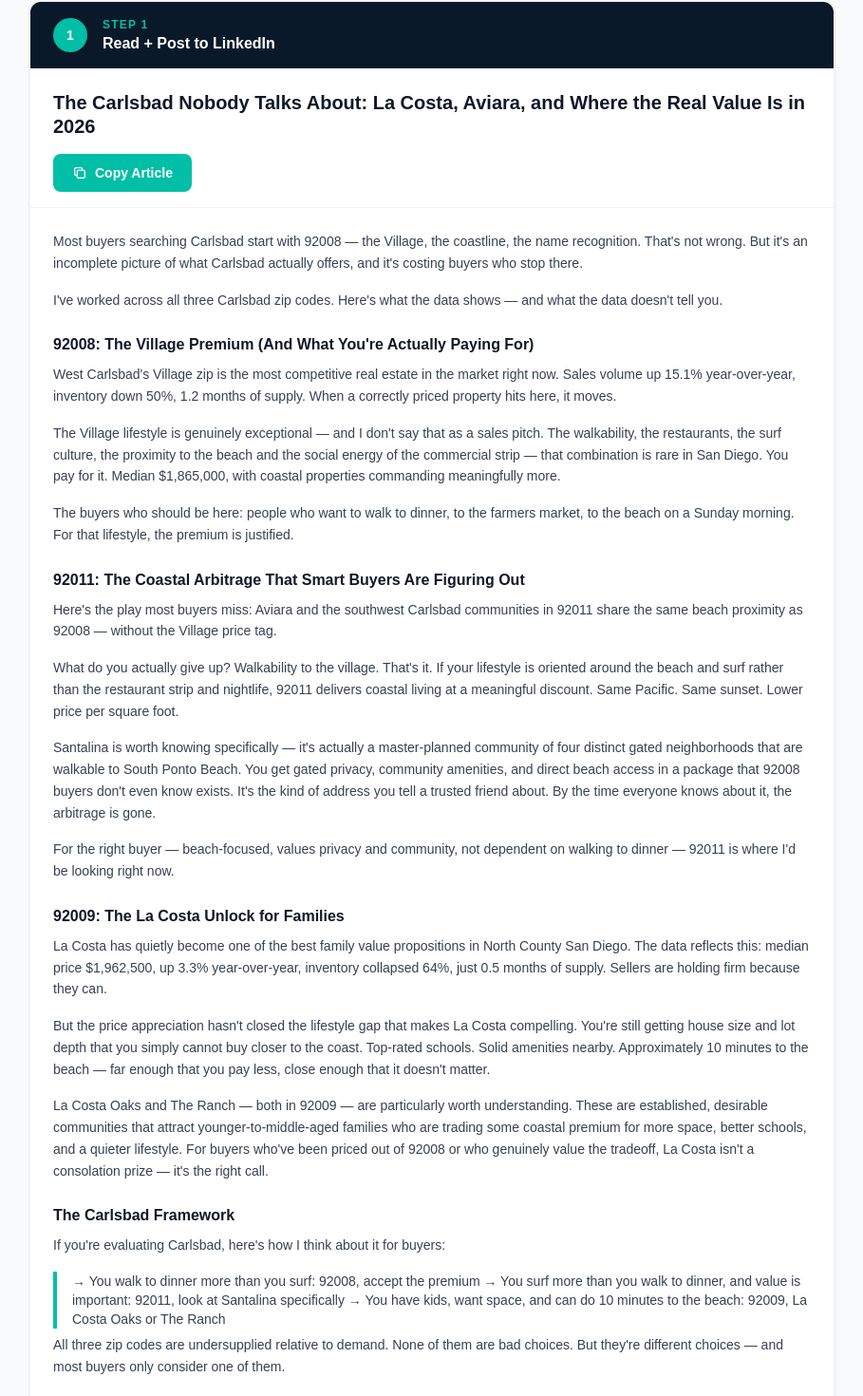
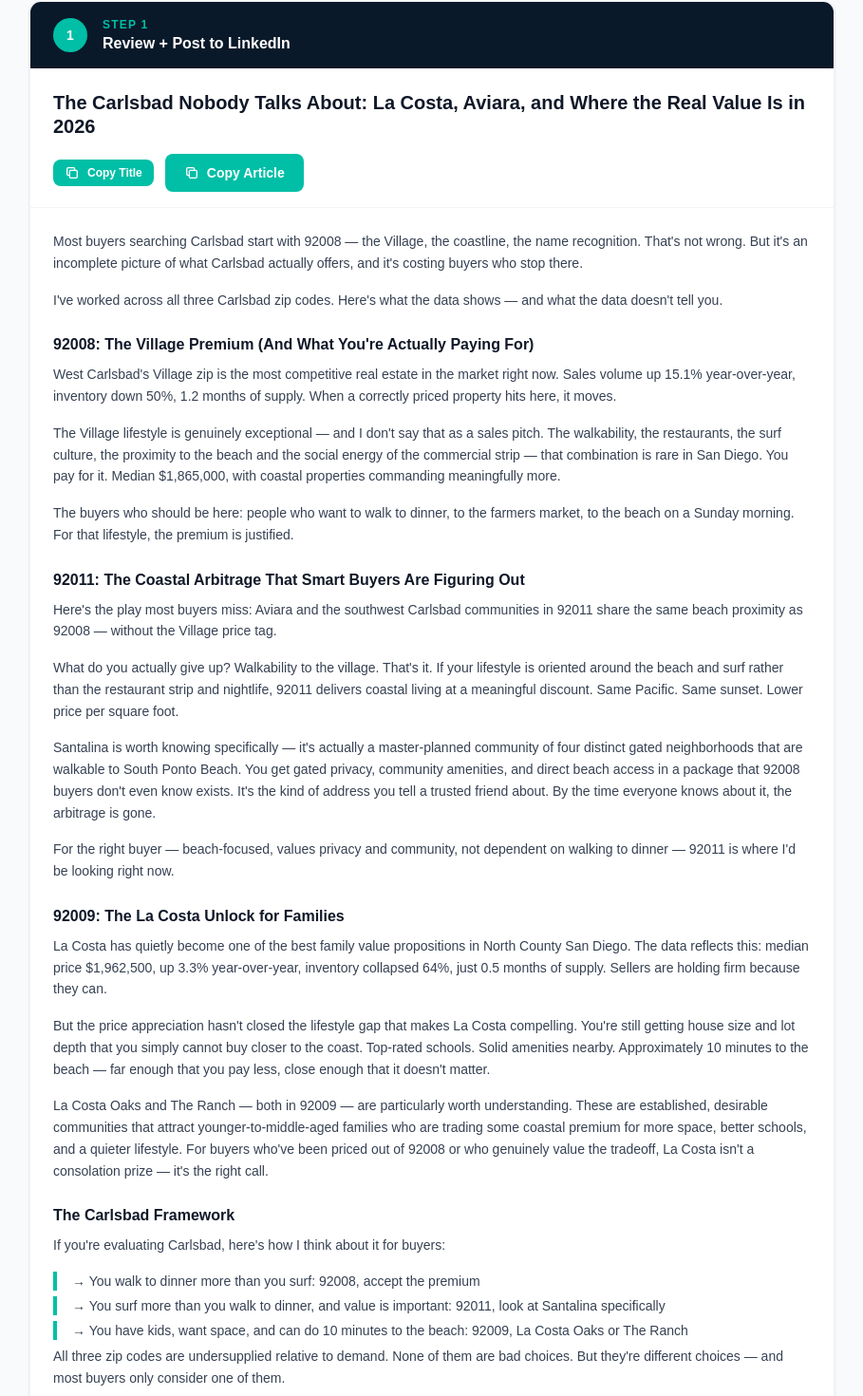
Before and after one commit to radleyraven/cited-dashboard, a Next.js app: page /articles in a window 1280 px wide. Shown: the part 323-1793 px from the top of the page at 95% size, without its empty margins (185-1094 px from the left). Built offline with nearby package versions, Linux system fonts and the light colour scheme.

Commit message:
Articles: Read→Review, Copy Title button, fix arrow formatting; Email: Read→Review

```diff
--- a/src/app/articles/page.tsx
+++ b/src/app/articles/page.tsx
@@ -212,14 +212,14 @@ export default function ArticlesPage() {
           </div>
         </div>
 
-        {/* ── STEP 1: Read + Post to LinkedIn ─────────────────────────────── */}
+        {/* ── STEP 1: Review + Post to LinkedIn ─────────────────────────────── */}
         <div className={`bg-white rounded-xl shadow-sm border overflow-hidden transition-all duration-300 ${postedLinkedIn ? 'border-green-200' : 'border-gray-100'}`}>
           {/* Step header */}
           <div className="px-6 py-4 flex items-center gap-4" style={{ background: '#0A1929' }}>
             <StepBadge n={1} done={postedLinkedIn} />
             <div className="flex-1 min-w-0">
               <p className="text-xs font-semibold uppercase tracking-widest mb-0.5" style={{ color: '#00BFA6' }}>Step 1</p>
-              <h2 className="text-white font-bold text-base leading-tight">Read + Post to LinkedIn</h2>
+              <h2 className="text-white font-bold text-base leading-tight">Review + Post to LinkedIn</h2>
             </div>
             {postedLinkedIn && (
               <span className="text-xs font-semibold px-2.5 py-1 rounded-full shrink-0" style={{ background: '#d1fae5', color: '#059669' }}>
@@ -233,27 +233,33 @@ export default function ArticlesPage() {
             {/* Article title */}
             <div className="px-6 pt-6 pb-4 border-b border-gray-100">
               <h3 className="text-xl font-bold text-gray-900 leading-tight mb-4">{ARTICLE_TITLE}</h3>
-              <CopyButton text={FULL_ARTICLE} label="Copy Article" />
+              <div className="flex items-center gap-3 flex-wrap">
+                <CopyButton text={ARTICLE_TITLE} label="Copy Title" size="sm" />
+                <CopyButton text={FULL_ARTICLE} label="Copy Article" />
+              </div>
             </div>
 
             {/* Article body */}
             <div className="px-6 py-6 border-b border-gray-100">
               <div className="prose prose-gray max-w-none">
-                {ARTICLE_BODY.split('\n\n').map((paragraph, i) => {
-                  const isHeader = paragraph.length < 80 && !paragraph.endsWith('.') && !paragraph.startsWith('→') && !paragraph.startsWith('Most') && !paragraph.startsWith("I've") && !paragraph.startsWith("Here's") && !paragraph.startsWith('What') && !paragraph.startsWith('The buyers') && !paragraph.startsWith('For the') && !paragraph.startsWith('But') && !paragraph.startsWith('La Costa') && !paragraph.startsWith('Santalina') && !paragraph.startsWith('All') && !paragraph.startsWith('If you');
-                  const isArrow = paragraph.startsWith('→');
-
-                  if (isHeader) {
-                    return <h4 key={i} className="text-base font-bold text-gray-900 mt-6 mb-2">{paragraph}</h4>;
+                {ARTICLE_BODY.split('\n\n').flatMap((paragraph, i) => {
+                  // If paragraph contains multiple arrow items, split them individually
+                  if (paragraph.includes('\n→') || paragraph.startsWith('→')) {
+                    return paragraph.split('\n').map((line, j) => {
+                      if (!line.trim()) return null;
+                      if (line.startsWith('→')) {
+                        return (
+                          <div key={`${i}-${j}`} className="pl-4 border-l-4 my-1.5" style={{ borderColor: '#00BFA6' }}>
+                            <p className="text-gray-700 font-medium text-sm">{line}</p>
+                          </div>
+                        );
+                      }
+                      return <p key={`${i}-${j}`} className="text-gray-700 font-medium text-sm mb-1">{line}</p>;
+                    }).filter(Boolean);
                   }
-                  if (isArrow) {
-                    return (
-                      <div key={i} className="pl-4 border-l-4 my-1.5" style={{ borderColor: '#00BFA6' }}>
-                        <p className="text-gray-700 font-medium text-sm">{paragraph}</p>
-                      </div>
-                    );
-                  }
-                  return <p key={i} className="text-gray-700 leading-relaxed mb-4 text-sm">{paragraph}</p>;
+                  const isHeader = paragraph.length < 80 && !paragraph.endsWith('.') && !paragraph.startsWith('Most') && !paragraph.startsWith("I've") && !paragraph.startsWith("Here's") && !paragraph.startsWith('What') && !paragraph.startsWith('The buyers') && !paragraph.startsWith('For the') && !paragraph.startsWith('But') && !paragraph.startsWith('La Costa') && !paragraph.startsWith('Santalina') && !paragraph.startsWith('All') && !paragraph.startsWith('If you');
+                  if (isHeader) return [<h4 key={i} className="text-base font-bold text-gray-900 mt-6 mb-2">{paragraph}</h4>];
+                  return [<p key={i} className="text-gray-700 leading-relaxed mb-4 text-sm">{paragraph}</p>];
                 })}
               </div>
             </div>
```
